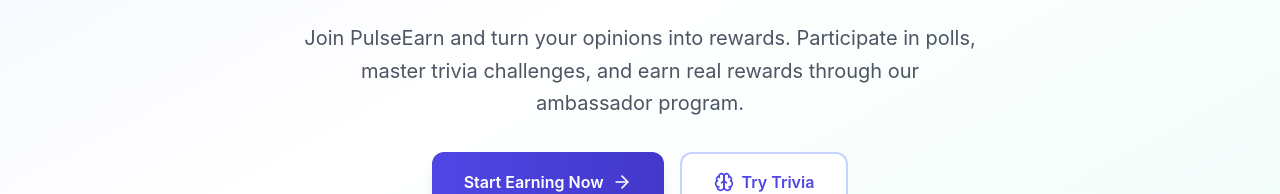
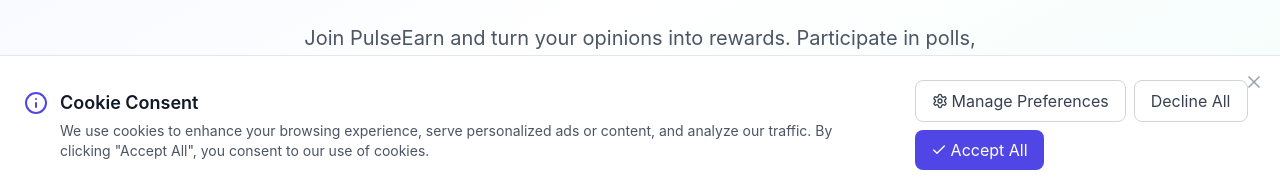
Before and after one commit to 9jaDevo/pulse-earn, a React (Vite) app: page / in a window 1280 px wide. Shown: the part 606-800 px from the top of the page. Built offline with nearby package versions, Linux system fonts and the light colour scheme; no server answers.

Commit message:
Implement Cookie Consent Banner

```diff
--- a/src/App.tsx
+++ b/src/App.tsx
@@ -21,6 +21,7 @@
 import { useScrollToTop } from './hooks/useScrollToTop';
 import { useAuth } from './contexts/AuthContext';
 import { Toaster } from './components/ui/Toast';
+import { CookieConsentBanner } from './components/layout/CookieConsentBanner';
 
 // Component to handle referral codes from URL
 const ReferralHandler: React.FC<{ children: React.ReactNode }> = ({ children }) => {
@@ -121,6 +122,7 @@
               </Routes>
             </main>
             <Footer />
+            <CookieConsentBanner />
           </div>
         </ReferralHandler>
         <Toaster />
--- /dev/null
+++ b/src/components/layout/CookieConsentBanner.tsx
@@ -0,0 +1,113 @@
+import React, { useState, useEffect } from 'react';
+import { X, Info, Check, Settings } from 'lucide-react';
+
+export const CookieConsentBanner: React.FC = () => {
+  const [isVisible, setIsVisible] = useState(false);
+  const [showDetails, setShowDetails] = useState(false);
+
+  useEffect(() => {
+    // Check if user has already made a choice
+    const consentChoice = localStorage.getItem('cookie_consent');
+    if (!consentChoice) {
+      // Only show banner if no choice has been made
+      setIsVisible(true);
+    }
+  }, []);
+
+  const handleAccept = () => {
+    localStorage.setItem('cookie_consent', 'accepted');
+    setIsVisible(false);
+
+    // Enable analytics and non-essential cookies here
+    // For example: initializeAnalytics();
+  };
+
+  const handleDecline = () => {
+    localStorage.setItem('cookie_consent', 'declined');
+    setIsVisible(false);
+
+    // Disable non-essential cookies here
+    // For example: disableAnalytics();
+  };
+
+  const handleManagePreferences = () => {
+    setShowDetails(!showDetails);
+  };
+
+  if (!isVisible) return null;
+
+  return (
+    <div className="fixed bottom-0 left-0 right-0 z-50 bg-white shadow-lg border-t border-gray-200 p-4 md:p-6 animate-slide-up">
+      <div className="max-w-7xl mx-auto">
+        <div className="flex flex-col md:flex-row items-start md:items-center justify-between">
+          <div className="flex items-start space-x-3 mb-4 md:mb-0 md:pr-8">
+            <Info className="h-6 w-6 text-primary-600 flex-shrink-0 mt-0.5" />
+            <div>
+              <h3 className="text-lg font-semibold text-gray-900 mb-1">Cookie Consent</h3>
+              <p className="text-gray-600 text-sm">
+                We use cookies to enhance your browsing experience, serve personalized ads or content, and analyze our traffic. By clicking "Accept All", you consent to our use of cookies.
+              </p>
+
+              {showDetails && (
+                <div className="mt-4 bg-gray-50 p-4 rounded-lg">
+                  <h4 className="font-medium text-gray-900 mb-2">Cookie Types</h4>
+                  <ul className="space-y-2 text-sm">
+                    <li className="flex items-start">
+                      <span className="font-medium mr-2">Essential:</span>
+                      <span className="text-gray-600">Required for basic website functionality. Always active.</span>
+                    </li>
+                    <li className="flex items-start">
+                      <span className="font-medium mr-2">Analytics:</span>
+                      <span className="text-gray-600">Help us understand how visitors interact with our website.</span>
+                    </li>
+                    <li className="flex items-start">
+                      <span className="font-medium mr-2">Marketing:</span>
+                      <span className="text-gray-600">Used to deliver relevant ads and track their performance.</span>
+                    </li>
+                  </ul>
+
+                  <div className="mt-4">
+                    <a href="/privacy-policy" className="text-primary-600 hover:text-primary-700 text-sm">
+                      View our Privacy Policy
+                    </a>
+                  </div>
+                </div>
+              )}
+            </div>
+          </div>
+
+          <div className="flex flex-wrap gap-2">
+            <button
+              onClick={handleManagePreferences}
+              className="px-4 py-2 border border-gray-300 rounded-lg text-gray-700 hover:bg-gray-50 transition-colors flex items-center space-x-1"
+            >
+              <Settings className="h-4 w-4" />
+              <span>{showDetails ? 'Hide Details' : 'Manage Preferences'}</span>
+            </button>
+            <button
+              onClick={handleDecline}
+              className="px-4 py-2 border border-gray-300 rounded-lg text-gray-700 hover:bg-gray-50 transition-colors"
+            >
+              Decline All
+            </button>
+            <button
+              onClick={handleAccept}
+              className="px-4 py-2 bg-primary-600 text-white rounded-lg hover:bg-primary-700 transition-colors flex items-center space-x-1"
+            >
+              <Check className="h-4 w-4" />
+              <span>Accept All</span>
+            </button>
+          </div>
+        </div>
+
+        <button
+          onClick={() => setIsVisible(false)}
+          className="absolute top-4 right-4 text-gray-400 hover:text-gray-600 transition-colors"
+          aria-label="Close cookie banner"
+        >
+          <X className="h-5 w-5" />
+        </button>
+      </div>
+    </div>
+  );
+};
```
